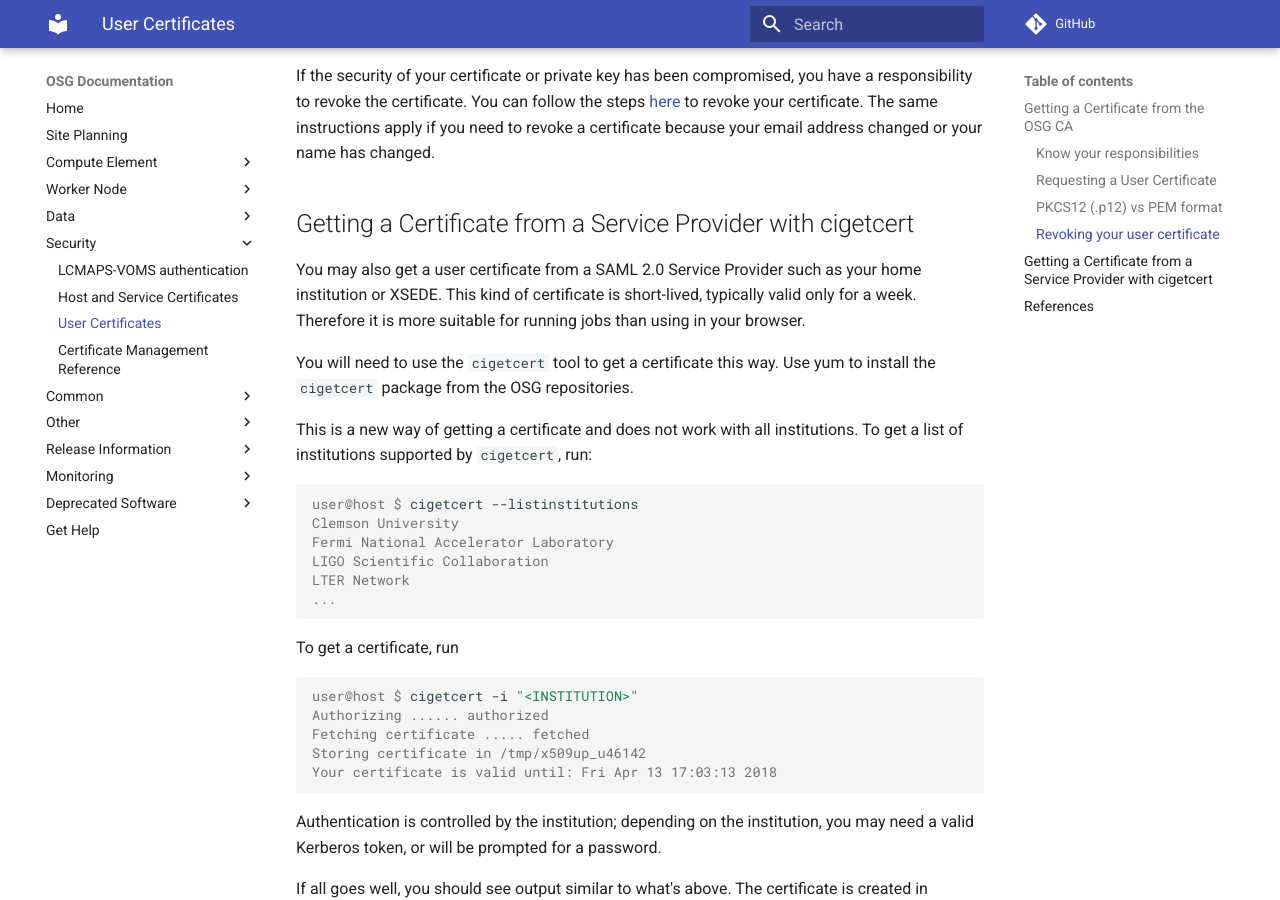
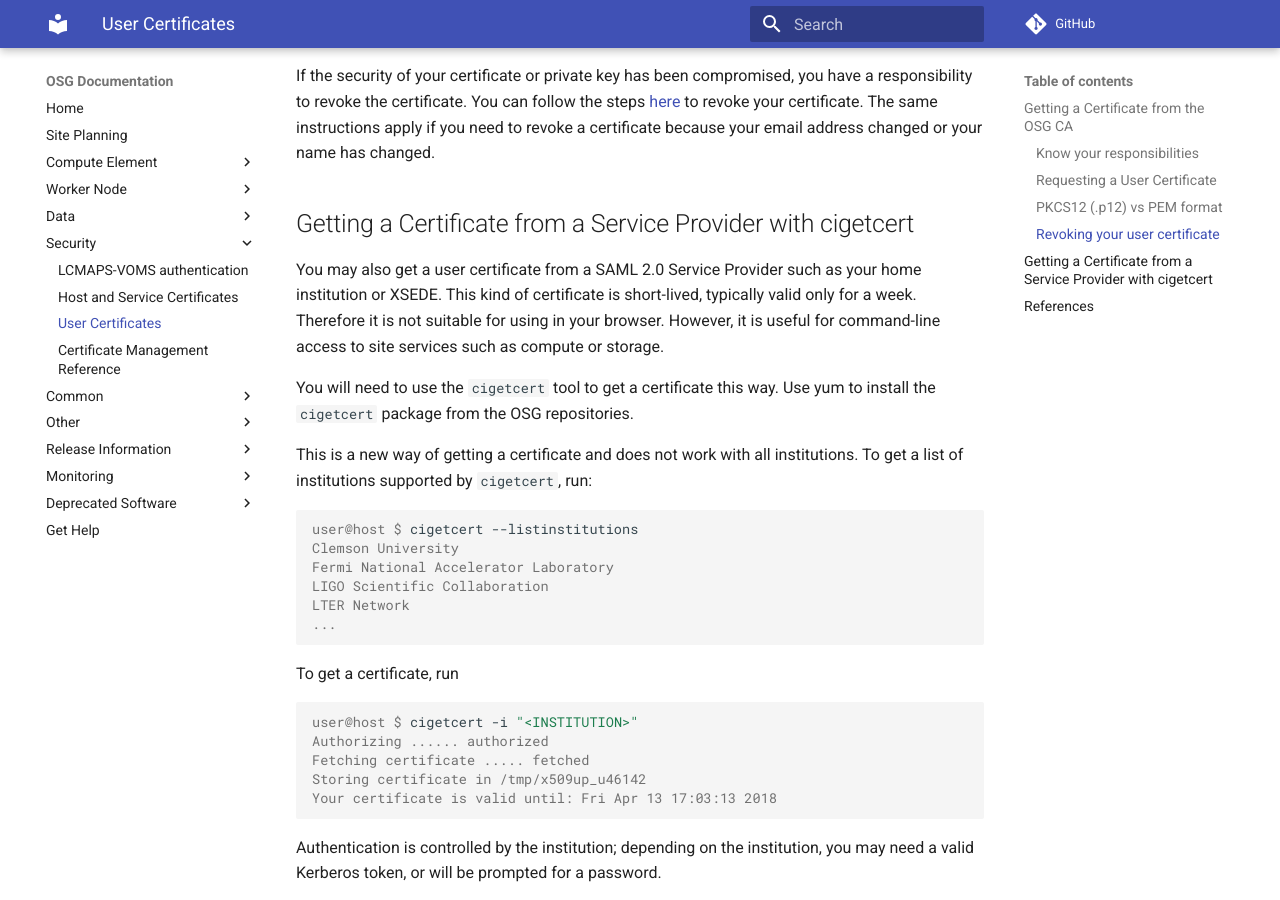
Before and after one commit to osg-htc/docs, an MkDocs documentation site: the page built from docs/security/user-certs.md, in a window 1280 px wide and 900 px high, scrolled down 2726 px. Built offline with MkDocs 1.6.1 and Material for MkDocs 9.7.7, drawn with Linux system fonts in a browser that asks for light colours; comment, search, counter and statistics services are not loaded; old or Windows-style settings are respelled for this version of MkDocs.

Commit message:
Improve sentence about where cigetcert certs are useful (SOFTWARE-3158)

```diff
--- a/docs/security/user-certs.md
+++ b/docs/security/user-certs.md
@@ -99,7 +99,8 @@ Getting a Certificate from a Service Provider with cigetcert
 
 You may also get a user certificate from a SAML 2.0 Service Provider such as your home institution or XSEDE.
 This kind of certificate is short-lived, typically valid only for a week.
-Therefore it is more suitable for running jobs than using in your browser.
+Therefore it is not suitable for using in your browser.
+However, it is useful for command-line access to site services such as compute or storage.
 
 You will need to use the `cigetcert` tool to get a certificate this way.
 Use yum to install the `cigetcert` package from the OSG repositories.
```
